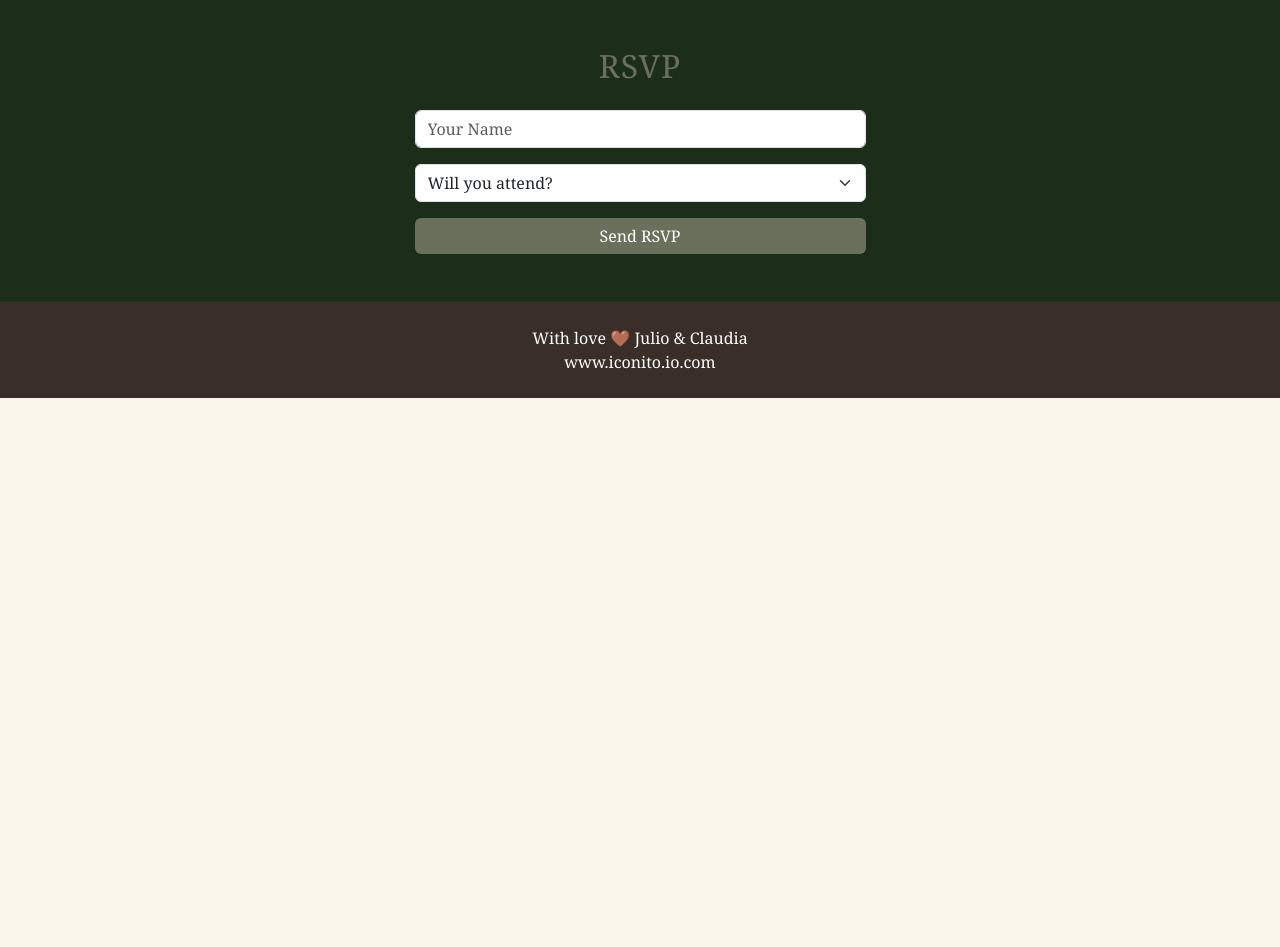
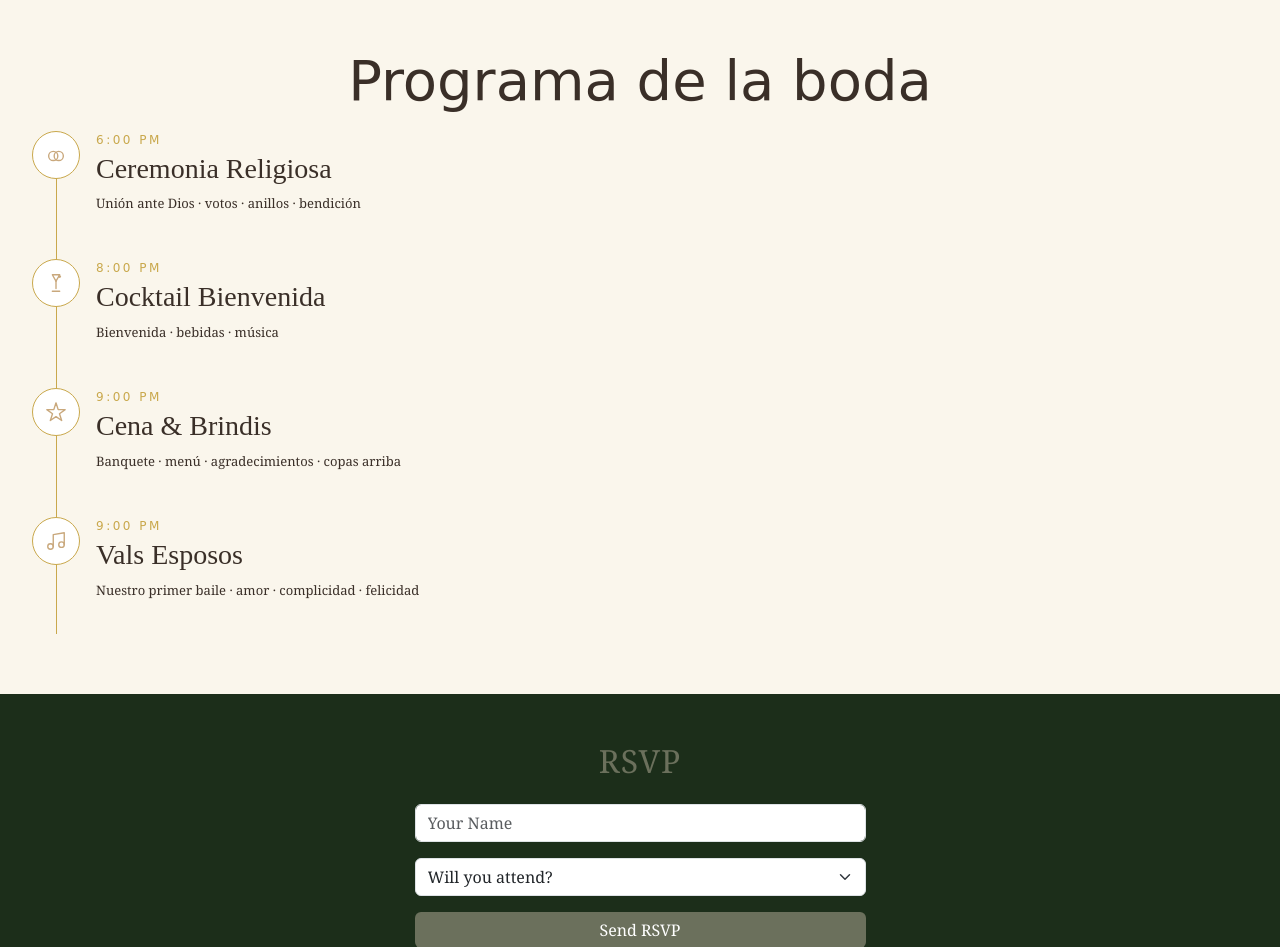
Before and after one commit to iconitodotcom/wedding-invite, a Flask app: page / in a window 1280 px wide. Shown: the part 1970-2917 px from the top of the page. Before the commit the page ends 2368 px from the top, so only its background shows below. Run offline with Flask 3, Linux system fonts and the light colour scheme; some web fonts are replaced.

Commit message:
#8 adding program section phase I

```diff
--- /dev/null
+++ b/invite/static/css/program.css
@@ -0,0 +1,43 @@
+.timeline::before {
+    content: '';
+    position: absolute;
+    left: 8px;
+    top: 12px;
+    bottom: 12px;
+    width: 1px;
+    background: var(--golden);
+  }
+.tl-item {
+    position: relative;
+    padding-bottom: 2.8rem;
+    opacity: 0;
+    transform: translateY(24px);
+    transition: opacity .65s ease, transform .65s ease;
+}
+.tl-item.visible-item { opacity: 1; transform: translateY(0); }
+.tl-sub {
+    font-size: 13px;
+    margin: 0;
+    line-height: 1.65;
+  }
+.tl-icon {
+    position: absolute;
+    left: -64px;
+    width: 48px;
+    height: 48px;
+    border-radius: 50%;
+    border: 1.5px solid var(--golden);
+    display: flex;
+    align-items: center;
+    justify-content: center;
+    transition: border-color .3s, background .3s;
+}
+.tl-icon svg { width: 22px; height: 22px; }
+.tl-time {
+    font-size: 12px;
+    font-weight: 400;
+    letter-spacing: 2.5px;
+    text-transform: uppercase;
+    color: var(--golden);
+    margin-bottom: 3px;
+}
--- a/invite/static/js/scrollAnimation.js
+++ b/invite/static/js/scrollAnimation.js
@@ -7,10 +7,11 @@ const observer = new IntersectionObserver((entries) => {
         if (entry.target.classList.contains('curtain-wrapper')) { entry.target.classList.add('revealed') }
         if (entry.target.classList.contains('fade-in')) { entry.target.classList.add('show') }
         if (entry.target.classList.contains('fancy-image')) { entry.target.classList.add('fshow') }
+        if (entry.target.classList.contains('tl-item')) { entry.target.classList.add('visible-item')}
         //entry.target.classList.add('animate');
         observer.unobserve(entry.target);  // only animate once
       }
     });
   }, { threshold: 0.3 });  // trigger when 30% visible
 
-  document.querySelectorAll('.typewriter, .reveal-line, .reveal-right, .reveal-left, .curtain-wrapper, .fade-in, .fancy-image').forEach(el => observer.observe(el));
+  document.querySelectorAll('.typewriter, .reveal-line, .reveal-right, .reveal-left, .curtain-wrapper, .fade-in, .fancy-image, .tl-item').forEach(el => observer.observe(el));
--- a/invite/templates/base.html
+++ b/invite/templates/base.html
@@ -16,7 +16,8 @@
     <link href="{{ url_for('static', filename='css/hero.css') }}" rel="stylesheet">
     <link href="{{ url_for('static', filename='css/musicplayer.css') }}" rel="stylesheet">
     <link href="{{ url_for('static', filename='css/venues.css') }}" rel="stylesheet">
-     <link href="{{ url_for('static', filename='css/imgs.css') }}" rel="stylesheet">
+    <link href="{{ url_for('static', filename='css/program.css') }}" rel="stylesheet">
+    <link href="{{ url_for('static', filename='css/imgs.css') }}" rel="stylesheet">
     <link rel="stylesheet" href="https://cdn.jsdelivr.net/npm/bootstrap-icons@1.11.3/font/bootstrap-icons.min.css">
 
     <!-- Tab icons -->
--- a/invite/templates/index.html
+++ b/invite/templates/index.html
@@ -48,6 +48,9 @@
   </div>
 </section>
 
+<!-- PROGRAM -->
+{% include "program.html" %}
+
 <!-- RSVP -->
 <section class="py-5">
   <div class="container text-center">
--- /dev/null
+++ b/invite/templates/program.html
@@ -0,0 +1,64 @@
+<section class="p-5 bg-ivory">
+    <div class="display-4 cj-seal text-center">
+        <p>Programa de la boda</p>
+    </div>
+    <!-- Timeline -->
+    <div class="position-relative ps-5 timeline">
+        <!-- Ceremony -->
+        <div class="tl-item">
+            <div class="tl-icon bg-white">
+                <!-- Rings SVG -->
+                <svg viewBox="0 0 24 24" fill="none" stroke="#c9a87c" stroke-width="1.5" stroke-linecap="round" stroke-linejoin="round">
+                    <circle cx="9" cy="13" r="5"/>
+                    <circle cx="15" cy="13" r="5"/>
+                </svg>
+            </div>
+            <p class="tl-time cj-seal">6:00 pm</p>
+            <h3 class="bodoni-moda-sc-txt">Ceremonia Religiosa</h3>
+            <p class="tl-sub">Unión ante Dios · votos · anillos · bendición
+        </div>
+        <!-- Cocktail Hour -->
+        <div class="tl-item">
+            <div class="tl-icon bg-white">
+                <!-- Cocktail glass SVG -->
+                <svg viewBox="0 0 24 24" fill="none" stroke="#c9a87c" stroke-width="1.5" stroke-linecap="round" stroke-linejoin="round">
+                    <path d="M8 3h8l-4 7-4-7z"/>
+                    <path d="M12 10v8"/>
+                    <path d="M8 21h8"/>
+                    <circle cx="16" cy="5" r="1.5" fill="#c9a87c" stroke="none"/>
+                </svg>
+            </div>
+            <p class="tl-time cj-seal">8:00 pm</p>
+            <h3 class="bodoni-moda-sc-txt">Cocktail Bienvenida</h3>
+            <p class="tl-sub">Bienvenida · bebidas · música
+        </div>
+        <!-- Reception Dinner -->
+        <div class="tl-item">
+            <div class="tl-icon bg-white">
+                <!-- Start/ sparkle SVG -->
+              <svg viewBox="0 0 24 24" fill="none" stroke="#c9a87c" stroke-width="1.5" stroke-linecap="round" stroke-linejoin="round">
+                <path d="M12 2l2.4 7.4H22l-6.2 4.5 2.4 7.4L12 17l-6.2 4.3 2.4-7.4L2 9.4h7.6z"/>
+              </svg>
+            </div>
+            <p class="tl-time cj-seal">9:00 pm</p>
+            <h3 class="bodoni-moda-sc-txt">Cena &amp; Brindis</h3>
+            <p class="tl-sub">Banquete · menú · agradecimientos · copas arriba
+        </div>
+        <!-- First Dance -->
+        <div class="tl-item">
+            <div class="tl-icon bg-white">
+              <!-- Music / notes SVG -->
+              <svg viewBox="0 0 24 24" fill="none" stroke="#c9a87c" stroke-width="1.5" stroke-linecap="round" stroke-linejoin="round">
+                <path d="M9 18V5l12-2v13"/>
+                <circle cx="6" cy="18" r="3"/>
+                <circle cx="18" cy="16" r="3"/>
+              </svg>
+            </div>
+            <p class="tl-time cj-seal">9:00 pm</p>
+            <h3 class="bodoni-moda-sc-txt">Vals Esposos</h3>
+            <p class="tl-sub">Nuestro primer baile · amor · complicidad · felicidad
+        </div>
+    </div>
+
+
+</section>
```
